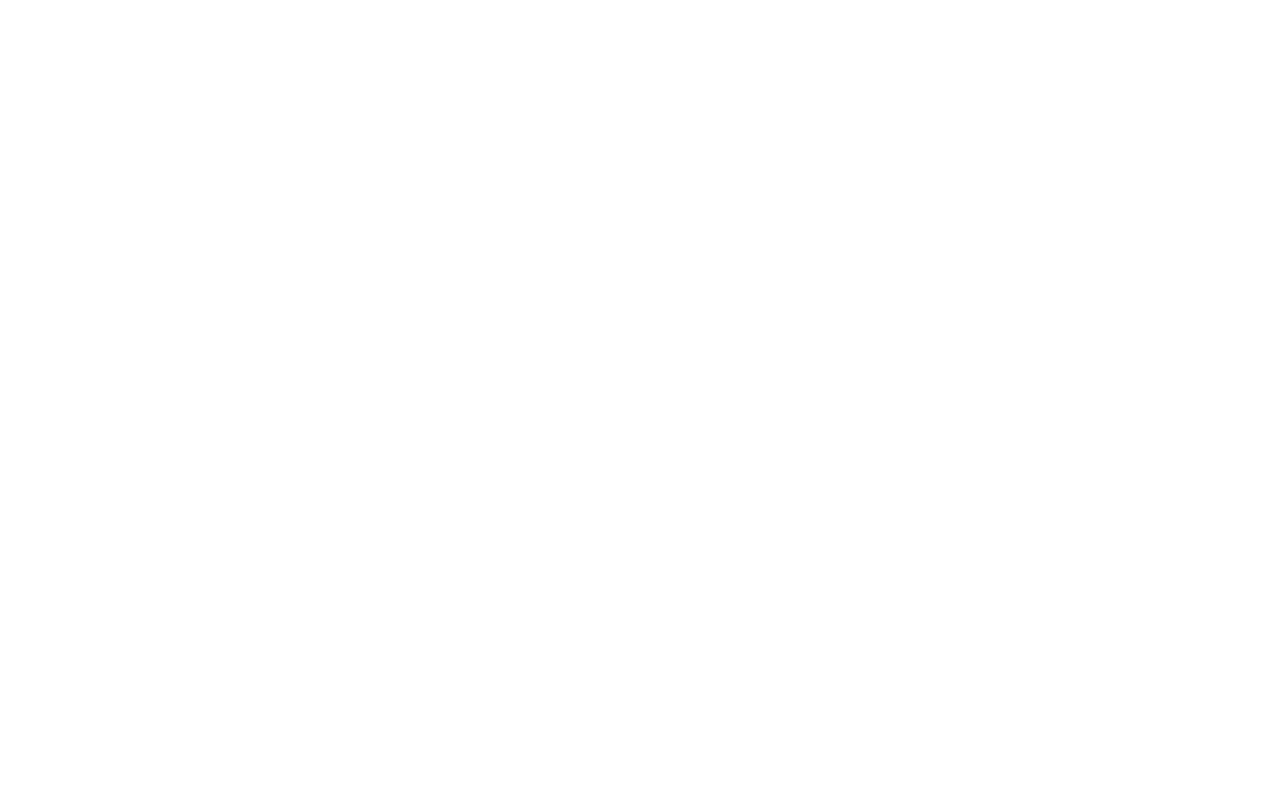
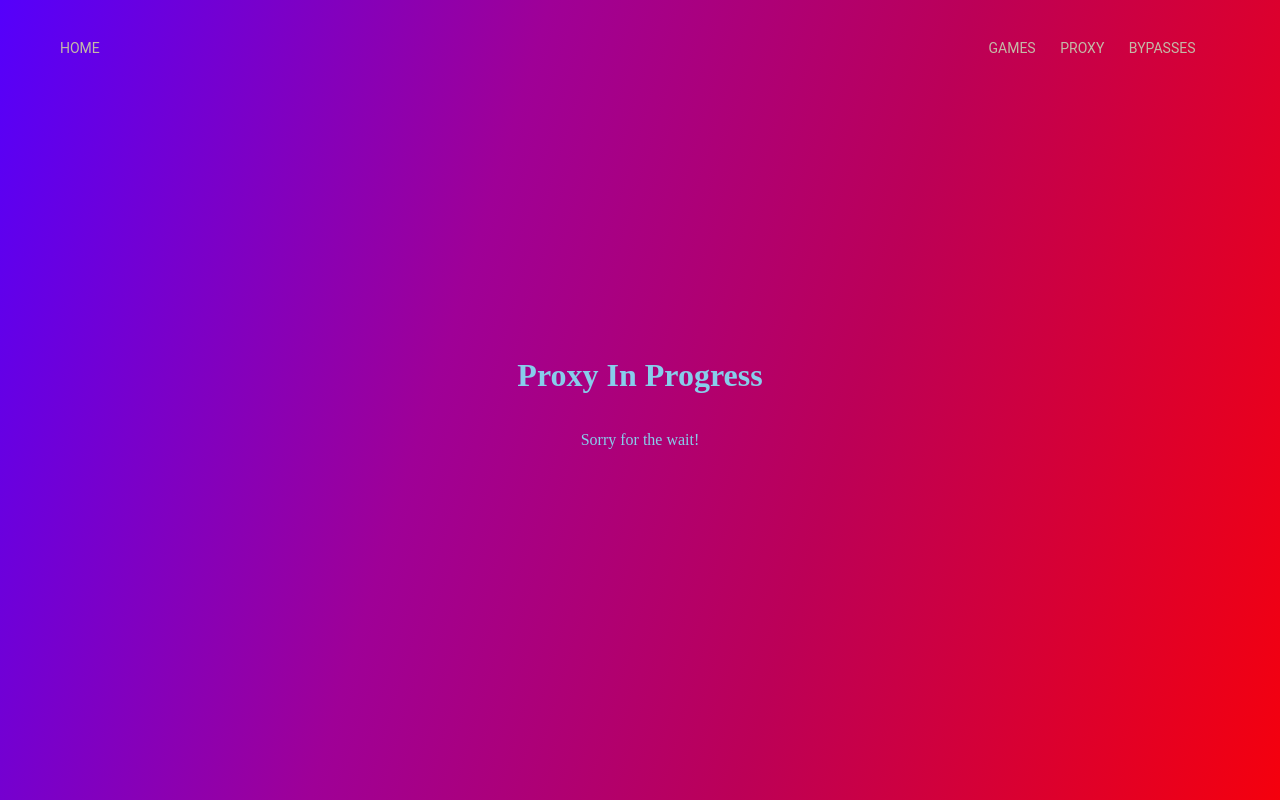
Before and after one commit to EludeServices/bypassinfo.com, a Nuxt app: page /proxy in a window 1280 px wide. Before the commit this address had no page. Built offline with nearby package versions, Linux system fonts and the light colour scheme.

Commit message:
add proxy page

```diff
--- /dev/null
+++ b/pages/proxy.vue
@@ -0,0 +1,71 @@
+<template>
+    <div id="navbar">
+        <NuxtLink class="navLink" id="homeNav" to="/">
+            <span>HOME</span>
+        </NuxtLink>
+
+        <div id="rightSide">
+            <NuxtLink class="navLink" to="/games">
+            <span>GAMES</span>
+            </NuxtLink>
+
+            <NuxtLink class="navLink" to="/proxy">
+            <span>PROXY</span>
+            </NuxtLink>
+
+            <NuxtLink class="navLink" to="/bypasses">
+            <span>BYPASSES</span>
+            </NuxtLink>
+        </div>
+    </div>
+    <div id="test">
+        <h1 style="color: skyblue">Proxy In Progress</h1>
+        <p style="color: skyblue">Sorry for the wait!</p>
+    </div>
+</template>
+
+<style>
+#test {
+    display: flex;
+    flex-direction: column;
+    justify-content: center;
+    align-items: center;
+    width: 100vw;
+    height: 100vh;
+}
+#homeNav
+{
+  position: absolute;
+  top: 40px;
+  left: 60px;
+}
+
+#rightSide
+{
+  display: flex;
+  top: 40px;
+  position: absolute;
+  right: 60px;
+  width: 20%;
+  justify-content: space-evenly;
+}
+.navLink
+{
+  appearance: none;
+  text-decoration: none;
+  font-size: 14px;
+  transition: color .6s cubic-bezier(0.165, 0.84, 0.44, 1);
+  font-family: 'Roboto', sans-serif;
+  position: relative;
+  color: rgb(196, 186, 167);
+}
+
+.navLink:hover {
+  color: #6754DD;
+}
+
+#navbar {
+  position: relative;
+  z-index: 100;
+}
+</style>
```
